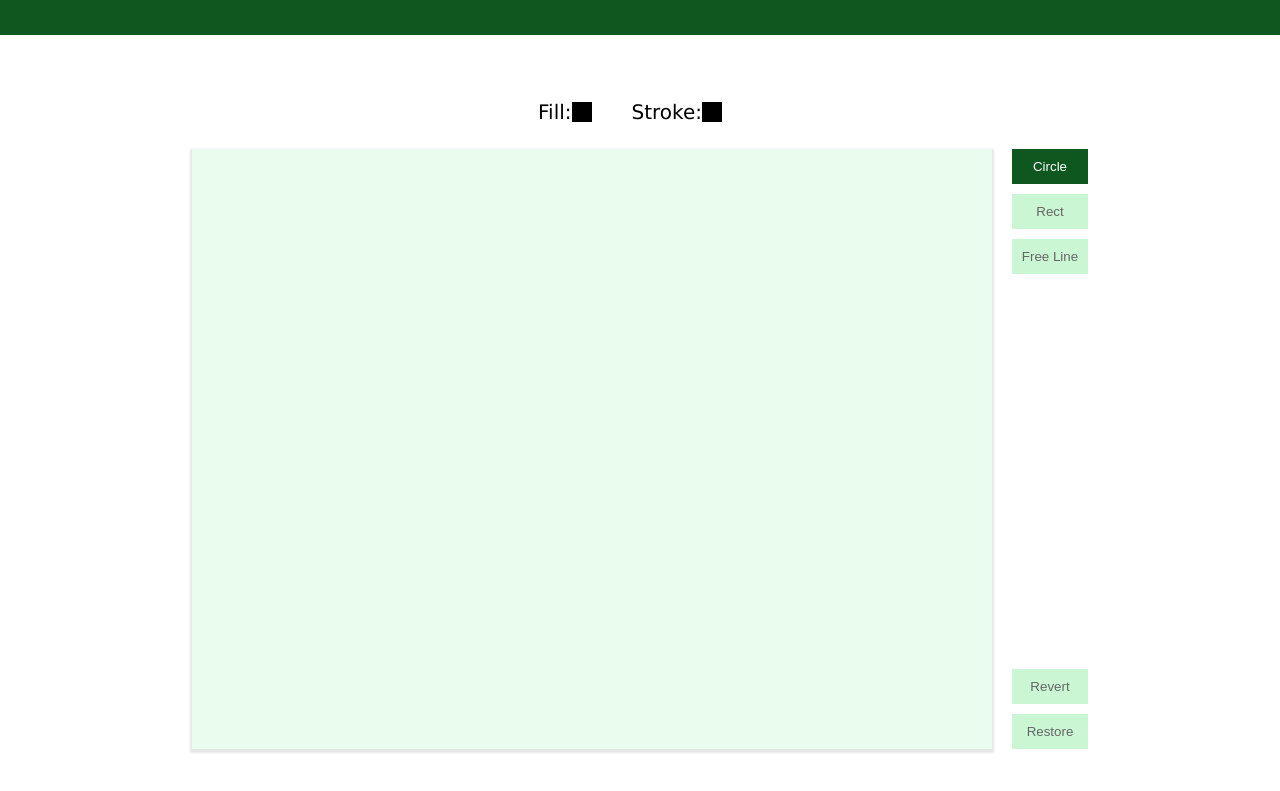
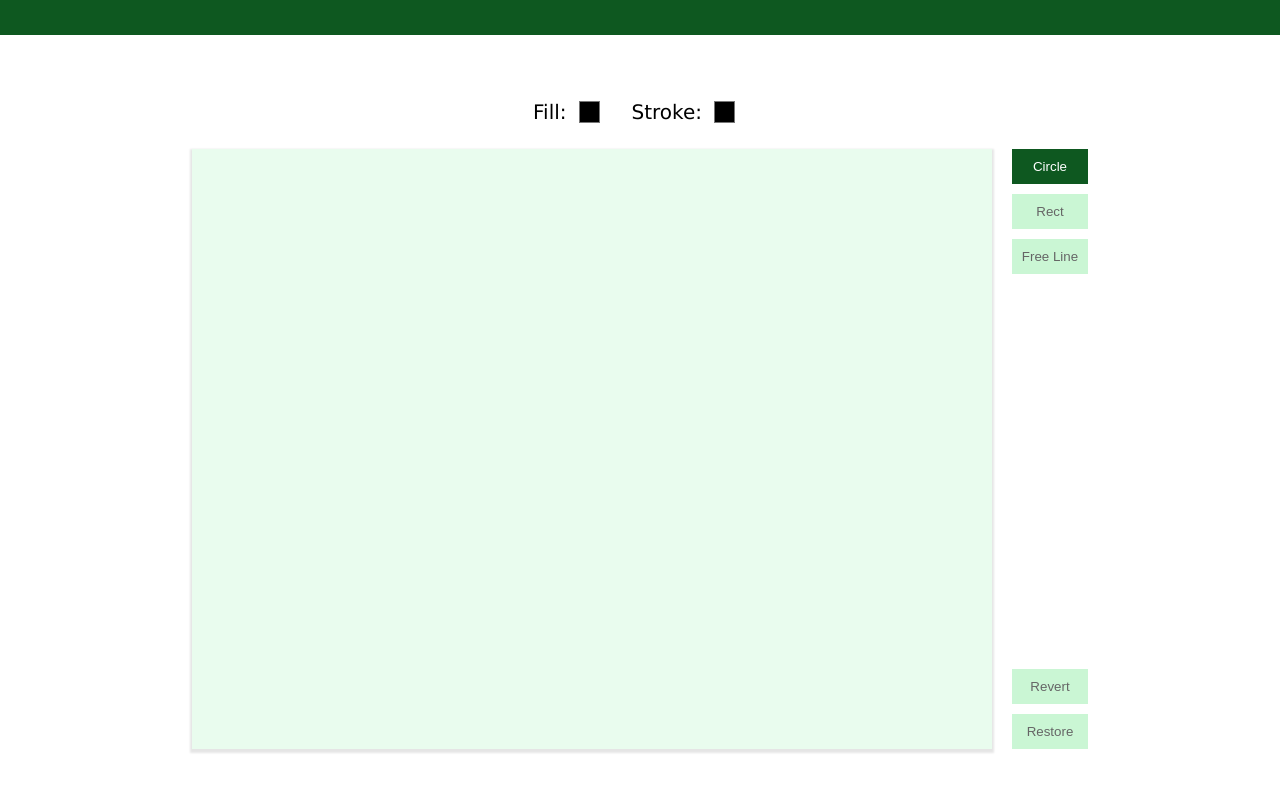
Before and after one commit to j-toscani/quicksketchcanvas, a website built with Vite: page index.html in a window 1280 px wide. Shown: the part 85-876 px from the top of the page. Built offline with nearby package versions, Linux system fonts and the light colour scheme.

Commit message:
use inputs to display styles

```diff
--- a/index.html
+++ b/index.html
@@ -16,17 +16,13 @@
     <ul class="style-select-list">
       <li>
         <label class="style-label" for="fill">
-          <span> Fill: </span>
-          <span class="color-display">
-
-          </span>
+          Fill:
         </label>
         <input type="color" data-style="fill" name="fill" id="fill">
       </li>
       <li>
         <label class="style-label" for="stroke">
-          <span> Stroke: </span>
-          <span class="color-display"> </span>
+          Stroke:
         </label>
         <input type="color" data-style="stroke" name="stroke" id="stroke">
       </li>
--- a/src/style.css
+++ b/src/style.css
@@ -53,7 +53,13 @@ header {
 }
 
 input[type="color"] {
-  display: none;
+  height: 1.5rem;
+  width: 1.25rem;
+  display: inline-block;
+  padding:0;
+  margin:0;
+  border:0;
+  background-color: transparent;
 }
 
 .style-select-list {
@@ -63,10 +69,15 @@ input[type="color"] {
   padding: 0;
 }
 
+.style-select-list > li {
+  display: flex;
+  align-items: center;
+  margin-right: 1rem;
+}
+
 .style-label {
   display: inline-flex;
   align-items: center;
-  margin-right: 1rem;
   padding: 0.25rem 0.5rem;
   font-size: 1rem;
 }
@@ -75,8 +86,6 @@ input[type="color"] {
   height: 1rem;
   width: 1rem;
   display: inline-block;
-
-  background-color: var(--bg, black);
 }
 
 .canvas-section {
```
